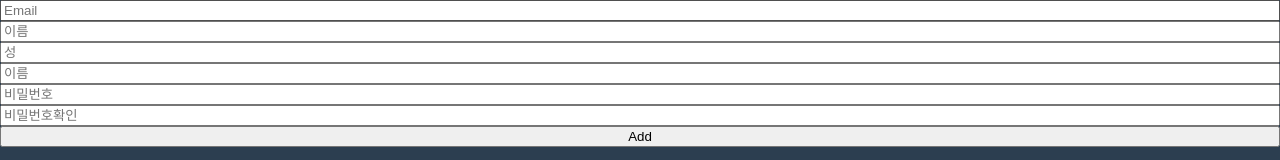
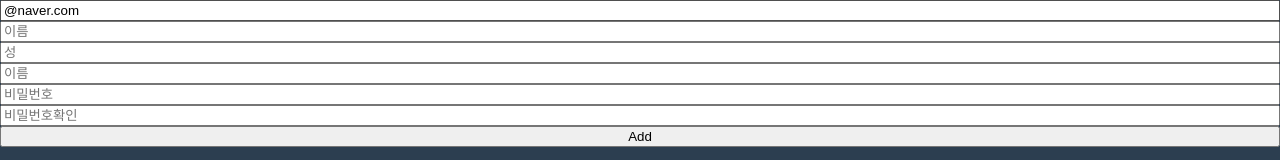
Before and after one commit to myhappyman/todo-list-app, a React (Create React App) app: page / in a window 1280 px wide. Shown: the top 160 px of the page. Built offline with nearby package versions, Linux system fonts and the light colour scheme.

Commit message:
formState의 errors를 활용하여 유효성 검사를 처리하고 register에서 등록한 message값을 span태그에 오류가 발생한 부분에서 처리를 해보았다.

```diff
--- a/src/toDoList.tsx
+++ b/src/toDoList.tsx
@@ -28,35 +28,53 @@ import { useForm } from "react-hook-form";
 //     </div>);
 // }
 
-interface IForm{
-    Email: string;
-    FirstName: string;
-    LastName: string;
-    Password: string;
-    PasswordConfirm: string;
-    UserName: string;
+interface IForm {
+    email: string;
+    firstName: string;
+    lastName: string;
+    password: string;
+    passwordConfirm: string;
+    userName: string;
 }
 
 function ToDoList(){
-    const { register,  handleSubmit, formState } = useForm();
-    const onValid = (data:any) => {
+    const { register,  handleSubmit, formState:{errors} } = useForm<IForm>(
+        {defaultValues: {
+            email: "@naver.com"
+        }}
+    );
+    const onValid = (data:IForm) => {
         console.log(data);
     }
-    console.log(formState.errors);
+
     return (
     <div>
         <form style={{display:"flex", flexDirection:"column"}} onSubmit={handleSubmit(onValid)}>
-            <input {...register("Email", {required: true})} type="text" placeholder="Email" />
-            <input {...register("FirstName", {required: true})} type="text" placeholder="이름" />
-            <input {...register("LastName", {required: true})} type="text" placeholder="성" />
-            <input {...register("UserName", {required: true, minLength: 10}) } type="text" placeholder="이름" />
+            <input
+                {...register("email", {
+                    required: true,
+                    pattern: {
+                        value: /^[A-Za-z0-9._%+-]+@naver.com$/,
+                        message: "naver.com 주소만 허용됩니다."
+                    }
+                })}
+                type="text" placeholder="email" />
+            <span>{errors?.email?.message}</span>
+            <input {...register("firstName", {required: "firstName은 필수값입니다."})} type="text" placeholder="이름" />
+            <span>{errors?.firstName?.message}</span>
+            <input {...register("lastName", {required: "lastName은 필수값입니다."})} type="text" placeholder="성" />
+            <span>{errors?.lastName?.message}</span>
+            <input {...register("userName", {required: "userName은 필수값입니다.", minLength: 10}) } type="text" placeholder="이름" />
+            <span>{errors?.userName?.message}</span>
             <input {
-                ...register("Password", {
+                ...register("password", {
                             required: "비밀번호는 필수값입니다.",
                             minLength: {value: 5, message: "비밀번호는 최소 5자리 이상이어야 합니다."}
                         })}
             type="password" placeholder="비밀번호" />
-            <input {...register("PasswordConfirm", {required: true, minLength: 5})} type="password" placeholder="비밀번호확인" />
+            <span>{errors?.password?.message}</span>
+            <input {...register("passwordConfirm", {required: "비밀번호 확인은 필수값입니다.", minLength: 5})} type="password" placeholder="비밀번호확인" />
+            <span>{errors?.passwordConfirm?.message}</span>
             <button>Add</button>
         </form>
     </div>
```
Also changed, not shown: 1 other file (tests, documents, lock files or other folders).
